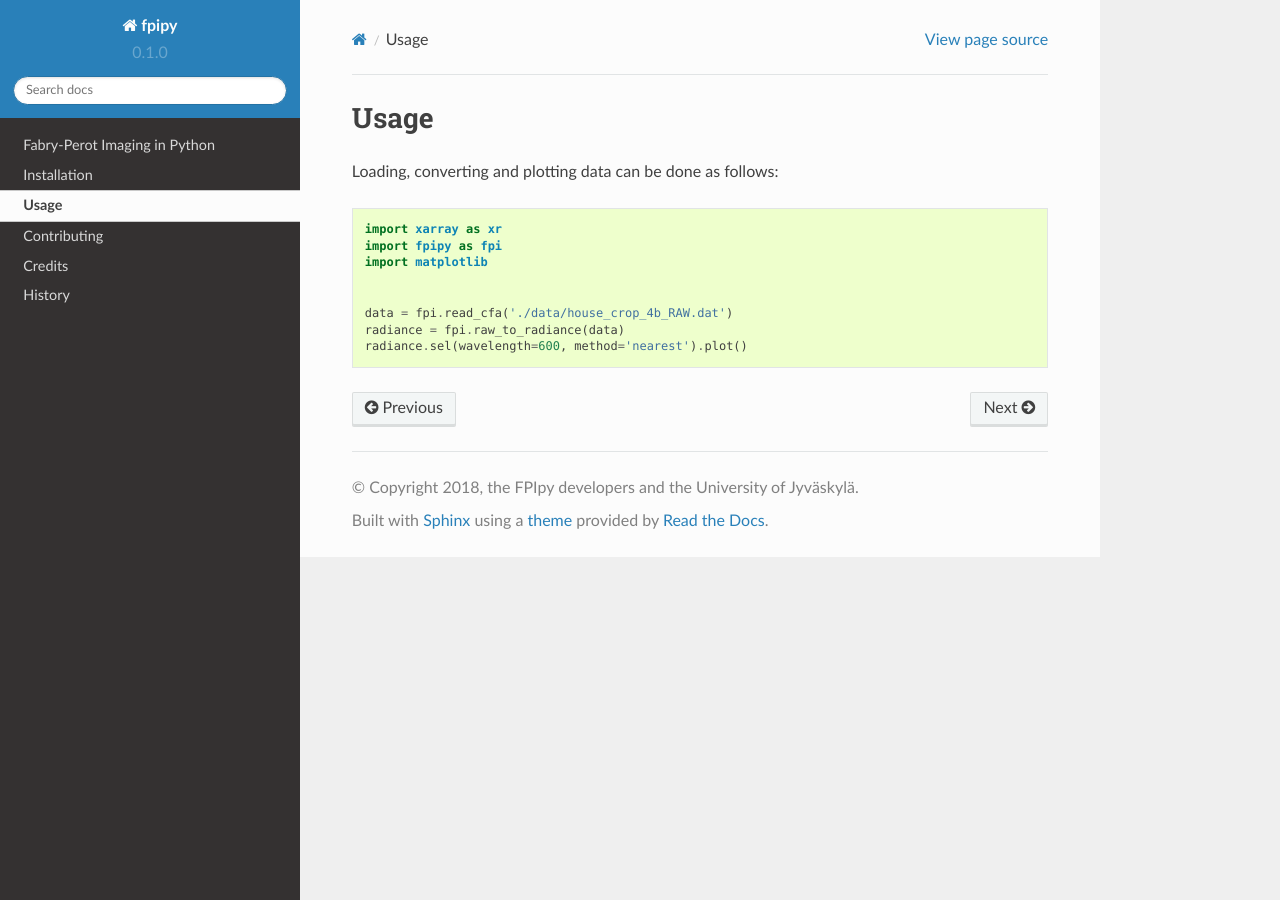
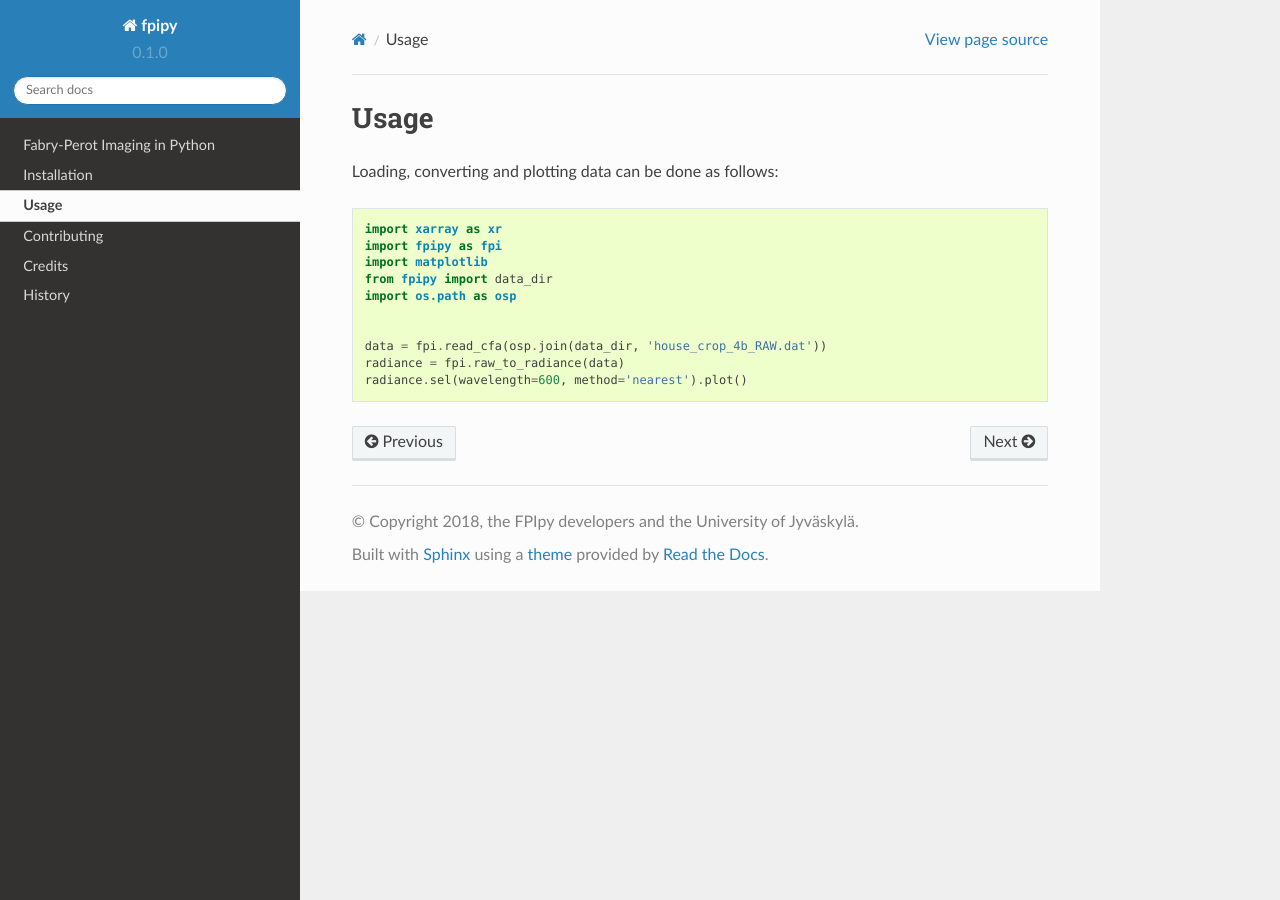
Before and after one commit to silmae/fpipy, a Sphinx documentation site: the page built from docs/usage.rst, in a window 1280 px wide. Built offline with Sphinx 7.4.7 and the Read the Docs theme 2.0.0, drawn with Linux system fonts in a browser that asks for light colours; pages that are not in the unit, such as notebooks, are missing from menus.

Commit message:
Added data_dir into the main example

```diff
--- a/docs/usage.rst
+++ b/docs/usage.rst
@@ -7,8 +7,10 @@ Loading, converting and plotting data can be done as follows::
     import xarray as xr
     import fpipy as fpi
     import matplotlib
+    from fpipy import data_dir
+    import os.path as osp
 
 
-    data = fpi.read_cfa('./data/house_crop_4b_RAW.dat')
+    data = fpi.read_cfa(osp.join(data_dir, 'house_crop_4b_RAW.dat'))
     radiance = fpi.raw_to_radiance(data)
     radiance.sel(wavelength=600, method='nearest').plot()
```
